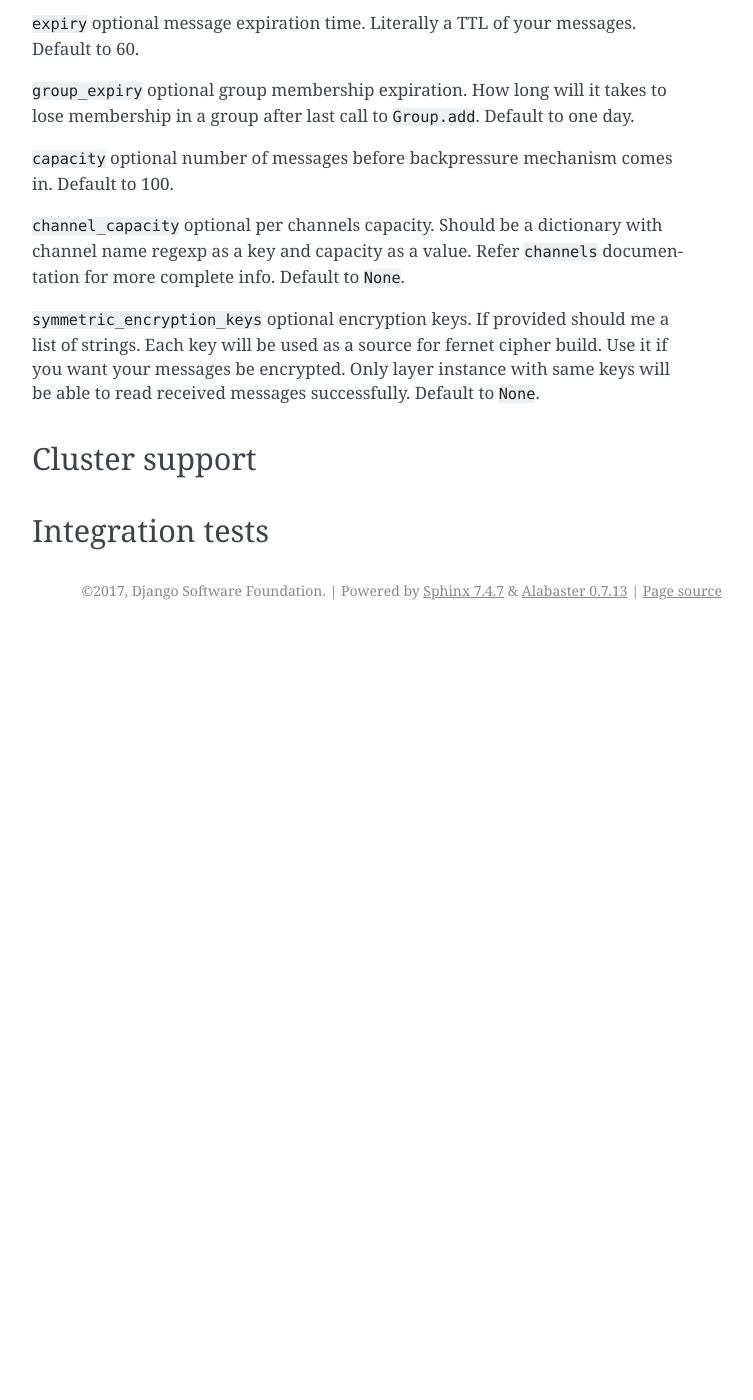
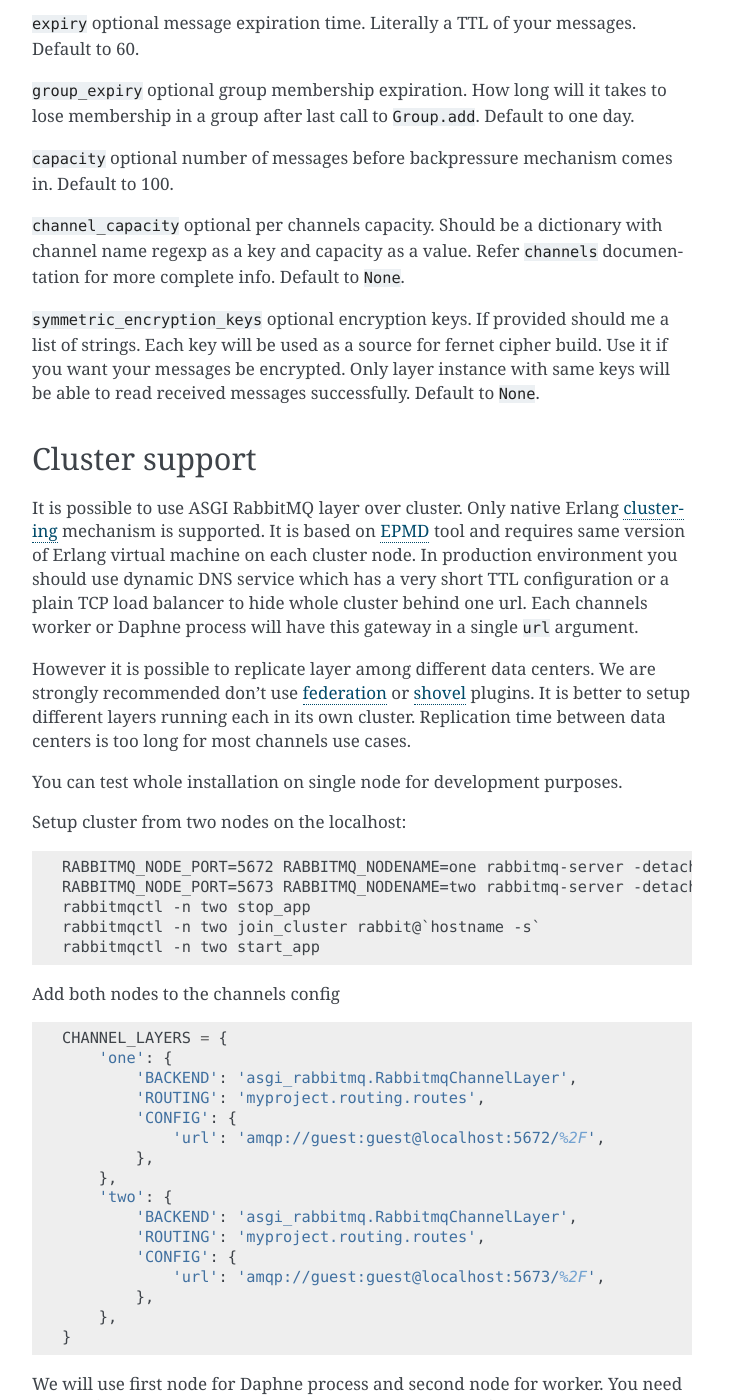
Before and after one commit to seanwu95/asgi_rabbitmq, a Sphinx documentation site: the page built from docs/usage.rst, in a window 1280 px wide and 1400 px high, scrolled down 692 px. Shown: the whole window, without its empty margins (388-1141 px from the left). Built offline with Sphinx 7.4.7, drawn with Linux system fonts in a browser that asks for light colours; pages that are not in the unit, such as notebooks, are missing from menus; before the commit the page ends 1322 px from its top, so only the background shows below that; some of the changed text lies outside the part shown.

Commit message:
Document cluster support.

```diff
--- a/docs/usage.rst
+++ b/docs/usage.rst
@@ -56,7 +56,80 @@ messages successfully.  Default to ``None``.
 Cluster support
 ---------------
 
+It is possible to use ASGI RabbitMQ layer over cluster.  Only native
+Erlang clustering_ mechanism is supported.  It is based on EPMD_ tool
+and requires same version of Erlang virtual machine on each cluster
+node.  In production environment you should use dynamic DNS service
+which has a very short TTL configuration or a plain TCP load balancer
+to hide whole cluster behind one url.  Each channels worker or Daphne
+process will have this gateway in a single ``url`` argument.
+
+However it is possible to replicate layer among different data
+centers.  We are strongly recommended don't use federation_ or shovel_
+plugins.  It is better to setup different layers running each in its
+own cluster.  Replication time between data centers is too long for
+most channels use cases.
+
+You can test whole installation on single node for development
+purposes.
+
+Setup cluster from two nodes on the localhost::
+
+    RABBITMQ_NODE_PORT=5672 RABBITMQ_NODENAME=one rabbitmq-server -detached
+    RABBITMQ_NODE_PORT=5673 RABBITMQ_NODENAME=two rabbitmq-server -detached
+    rabbitmqctl -n two stop_app
+    rabbitmqctl -n two join_cluster rabbit@`hostname -s`
+    rabbitmqctl -n two start_app
+
+Add both nodes to the channels config
+
+.. code:: python
+
+    CHANNEL_LAYERS = {
+        'one': {
+            'BACKEND': 'asgi_rabbitmq.RabbitmqChannelLayer',
+            'ROUTING': 'myproject.routing.routes',
+            'CONFIG': {
+                'url': 'amqp://guest:guest@localhost:5672/%2F',
+            },
+        },
+        'two': {
+            'BACKEND': 'asgi_rabbitmq.RabbitmqChannelLayer',
+            'ROUTING': 'myproject.routing.routes',
+            'CONFIG': {
+                'url': 'amqp://guest:guest@localhost:5673/%2F',
+            },
+        },
+    }
+
+We will use first node for Daphne process and second node for worker.
+You need to specify explicitly what channel layer you want to use for
+ASGI server.
+
+.. code:: python
+
+    # myproject/asgi.py
+    import os
+    from channels.asgi import get_channel_layer
+
+    os.environ.setdefault('DJANGO_SETTINGS_MODULE', 'myproject.settings')
+    channel_layer = get_channel_layer('one')
+
+Now you can run infrastructure on local machine::
+
+    daphne -e tcp:interface=localhost:port=8000 myproject.asgi:channel_layer
+    django-admin runworker --layer two
+
+If your open browser tab on the http://localhost:8000/ you should see
+your project index page.  As you can see Daphne knows about first node
+and worker knows about second node.  Message synchronization
+completely done by cluster itself.
+
 Integration tests
 -----------------
 
 .. _pika urlparameters: http://pika.readthedocs.io/en/latest/modules/parameters.html#urlparameters
+.. _clustering: https://www.rabbitmq.com/clustering.html
+.. _epmd: http://erlang.org/doc/man/epmd.html
+.. _federation: https://www.rabbitmq.com/federation.html
+.. _shovel: https://www.rabbitmq.com/shovel.html
```
